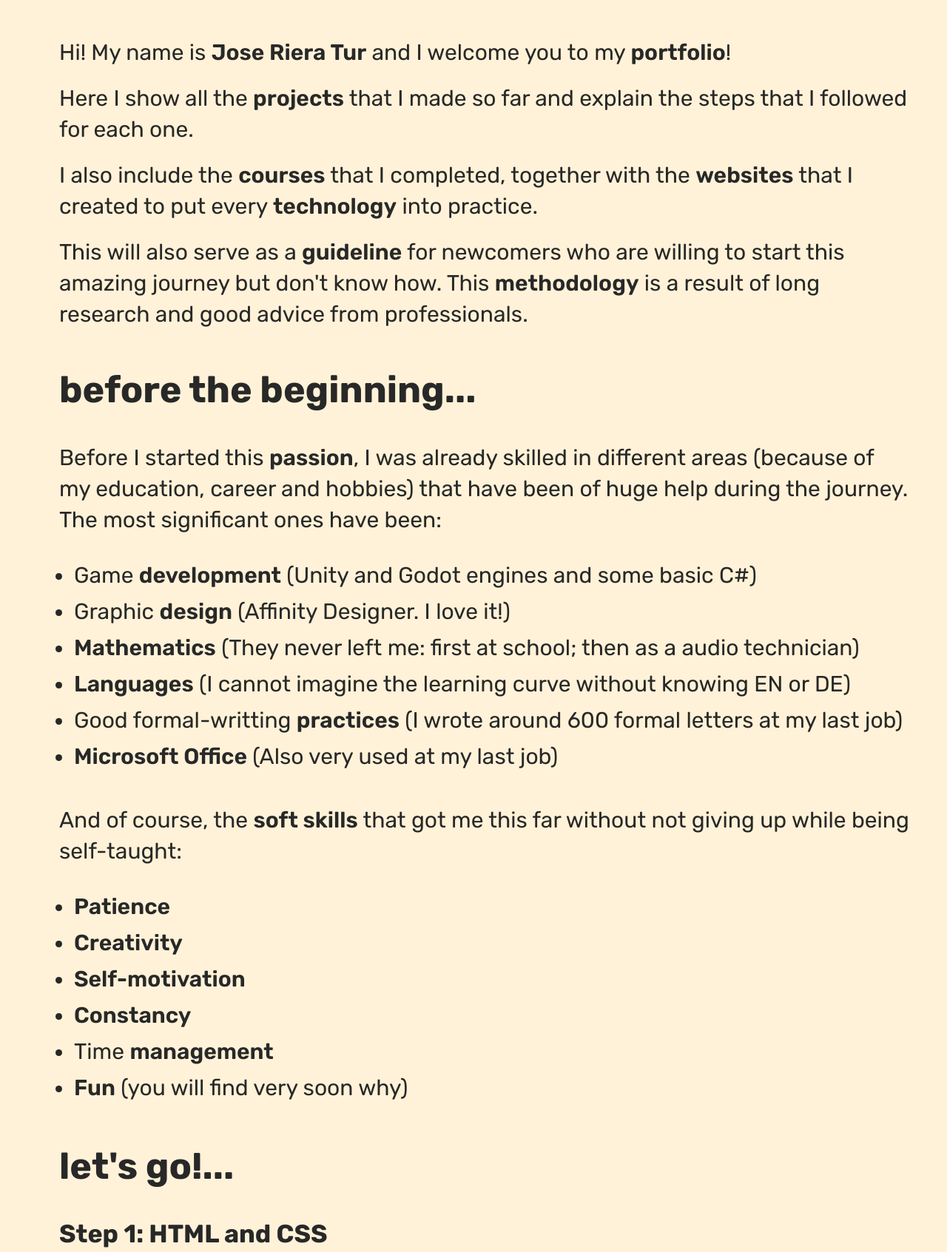
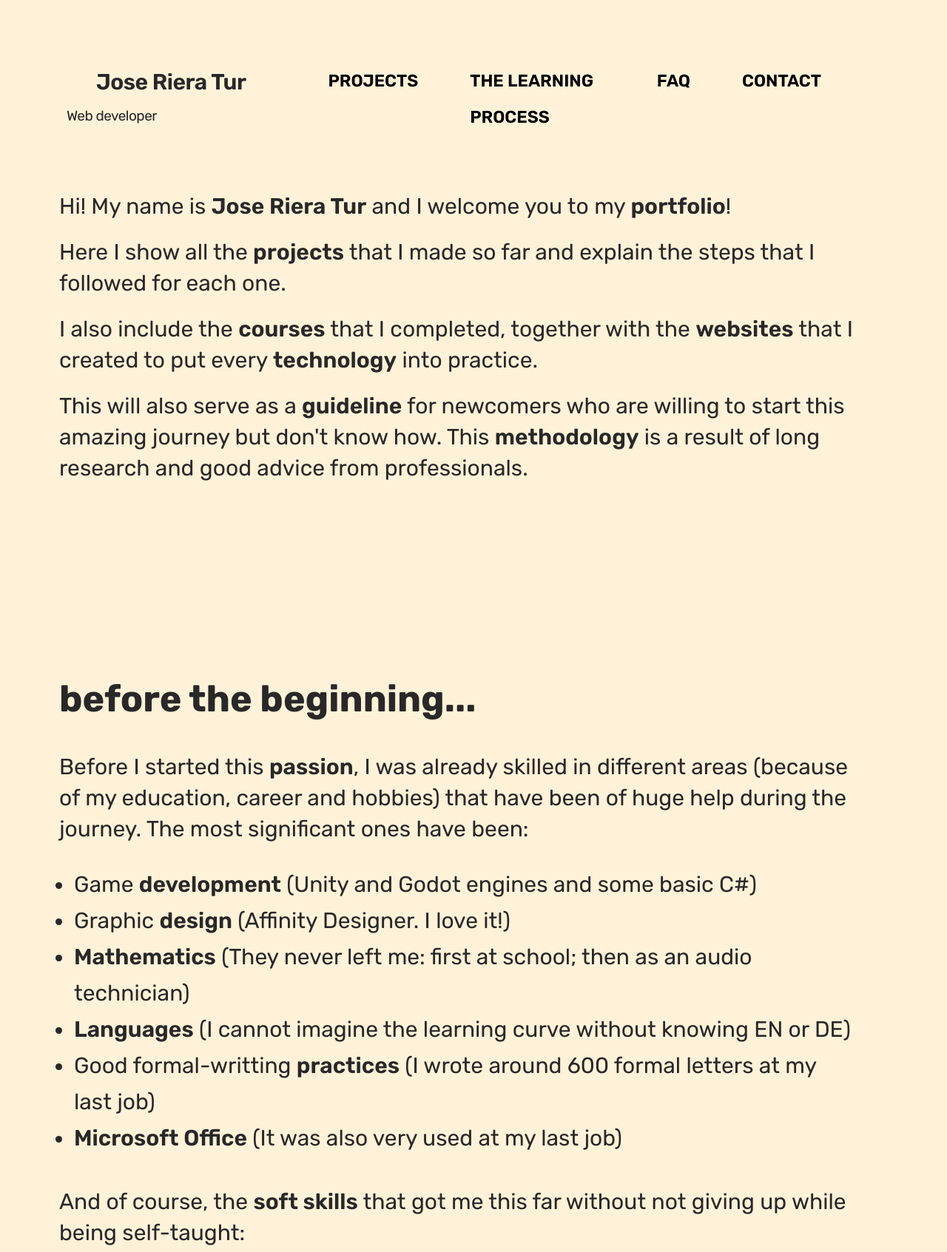
Before and after one commit to thelittlemitak/old-portfolio, a plain HTML site: page index.html in a window 1280 px wide. Shown: the top 1693 px of the page at 74% size. Drawn offline with Linux system fonts and the light colour scheme.

Commit message:
add react and real project update

```diff
--- a/css/general.css
+++ b/css/general.css
@@ -18,7 +18,9 @@ body {
   font-size: 3rem;
   margin: 5rem 5rem 3rem 8rem;
   line-height: 4.2rem;
-  background-color: rgb(255, 242, 216)
+  background-color: rgb(255, 242, 216);
+  margin-right: 12rem
+
   ;
 }
 
--- a/css/style.css
+++ b/css/style.css
@@ -1,6 +1,10 @@
 /* PALETTE
 rgb(224, 205, 167)
 */
+
+/* .about-section {
+  padding-top: 10rem;
+} */
 
 .header {
   display: flex;
@@ -32,7 +36,7 @@ rgb(224, 205, 167)
 
   padding-right: 5rem;
 
-  font-size: 2rem;
+  font-size: 2.3rem;
   text-transform: uppercase;
 }
 
@@ -55,7 +59,7 @@ rgb(224, 205, 167)
 
 
 .section {
-  margin-bottom: 6rem;
+  margin-bottom: 27rem;
 }
 
 .personal-input {
--- a/index.html
+++ b/index.html
@@ -16,8 +16,8 @@
     <title>Jose Riera - Web developer</title>
   </head>
   <body>
-    <!--<header class="header">
-      <!--<div>
+    <header class="header">
+      <div>
         <div class="header-title">
           <strong>Jose Riera Tur</strong>
         </div>
@@ -25,13 +25,13 @@
       </div>
 
       <ul class="header-nav-list">
-        <li><a class="header-nav-button" href="#">About</a></li>
-        <li><a class="header-nav-button" href="#">Learning</a></li>
-        <li><a class="header-nav-button" href="#">When</a></li>
-        <li><a class="header-nav-button" href="#">Something</a></li>
+        <!-- <li><a class="header-nav-button" href="#">About</a></li> -->
+        <li><a class="header-nav-button" href="#">Projects</a></li>
+        <li><a class="header-nav-button" href="#">The learning process</a></li>
+        <li><a class="header-nav-button" href="#">FAQ</a></li>
         <li><a class="header-nav-button" href="#">contact</a></li>
       </ul>
-    </header>-->
+    </header>
     <main>
       <section class="about-section section">
         <!--<h2>about...</h2>-->
@@ -64,10 +64,10 @@
         <ul>
           <li>Game <strong>development</strong> (Unity and Godot engines and some basic C#)</li>
           <li>Graphic <strong>design</strong> (Affinity Designer. I love it!)</li>
-          <li><strong>Mathematics</strong> (They never left me: first at school; then as a audio technician)</li>
+          <li><strong>Mathematics</strong> (They never left me: first at school; then as an audio technician)</li>
           <li><strong>Languages</strong> (I cannot imagine the learning curve without knowing EN or DE)</li>
           <li>Good formal-writting <strong>practices</strong> (I wrote around 600 formal letters at my last job)</li>
-          <li><strong>Microsoft Office</strong> (Also very used at my last job)</li>
+          <li><strong>Microsoft Office</strong> (It was also very used at my last job)</li>
         </ul>
         <p>
           And of course, the <strong>soft skills</strong> that got me this far
@@ -79,7 +79,7 @@
           <li><strong>Self-motivation</strong></li>
           <li><strong>Constancy</strong></li>
           <li>Time <strong>management</strong></li>
-          <li><strong>Fun</strong> (you will find very soon why)</li>
+          <li><strong>Fun</strong> (you will find why very soon)</li>
         </ul>
       </section>
       <section>
@@ -138,12 +138,21 @@
           I cannot believe what GIT does. If I knew about it before...
           (thinking now about all the times in my life that I created a copy (and a copy of a copy) of a file to create different branches).
           </p>
+        </section>
+        <section>
 
             <h3>Step 3: JavaScript</h3>
             <p>
               Having a long course ahead (67 hours in total), I decided to start using <a href="#" target="_blank">Codewars</a>
               after learning the basics. And... I got <strong>addicted!</strong>
             </p>
+            <p class="personal-input"><!--<strong id="personal-input-intro">Some personal input:--></strong>
+              Being in the middle of the course, I took the decision to jump to React and start a real project (moremore.me)
+              since I have the feeling that I am getting too away from the main goal, which is being able to do websites.
+              Don't get me wrong: JS is important and I will finish the course and keep the codewars challenges,
+              but I want to start applying what I know to real problems and start learning the chosen library.
+            </p>
+            <h3>Step 4: React</h3>
           </section>
     </main>
   </body>
```
Lines whose indentation alone changed are shown as unchanged.
